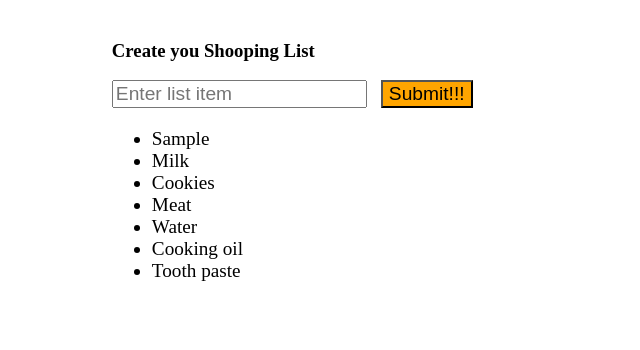
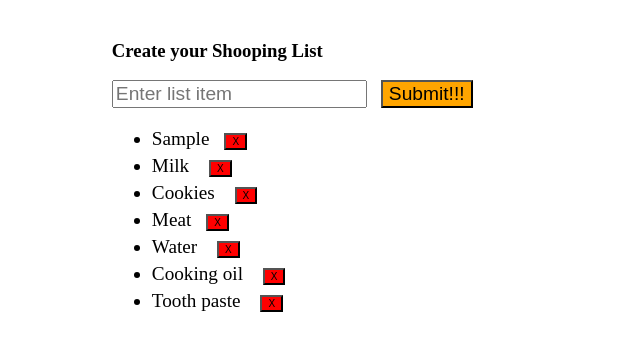
Before and after one commit to oudia15/Simple-Js-shooping-list, a plain HTML site: page index.html in a window 1280 px wide. Both pictures are taken after typing "Sample" into the empty fields and a click on the button "Submit!!!". Shown: the part 128-478 px from the top of the page, without its empty margins (319-959 px from the left). Drawn offline with Linux system fonts and the light colour scheme.

Commit message:
Ability to delete or mark as done added

```diff
--- a/index.html
+++ b/index.html
@@ -10,7 +10,7 @@
       <h1> Shooping list </h1>
       <p id="alert"></p>
 
-      <h3> Create you Shooping List </h3>
+      <h3> Create your Shooping List </h3>
 
       <div class="">
         <input type="text" name="" value="" placeholder="Enter list item" id="input">
@@ -18,12 +18,12 @@
       </div>
 
       <ul>
-        <li> Milk </li>
-        <li> Cookies </li>
-        <li> Meat </li>
-        <li> Water </li>
-        <li> Cooking oil </li>
-        <li> Tooth paste </li>
+        <li> Milk <button class="delete">X</button></li>
+        <li> Cookies <button class="delete">X</button></li>
+        <li> Meat<button class="delete">X</button> </li>
+        <li> Water <button class="delete">X</button></li>
+        <li> Cooking oil <button class="delete">X</button></li>
+        <li> Tooth paste <button class="delete">X</button></li>
       </ul>
 
     </div>
--- a/script.js
+++ b/script.js
@@ -3,6 +3,8 @@ var input = document.querySelector('#input');
 var ul = document.querySelector('ul');
 var h1 = document.querySelector('h1');
 var alert = document.querySelector('#alert');
+var lists = document.querySelectorAll('li');
+var deleteBtns = document.querySelectorAll('.delete');
 
 btn.addEventListener("click", handleSubmit);
 
@@ -12,10 +14,28 @@ input.addEventListener("keypress", (event) => {
   }
 });
 
+lists.forEach((li) => {
+  li.addEventListener("click", () => {
+      li.classList.toggle('done');
+  });
+});
+
+deleteBtns.forEach((btn) => {
+  btn.addEventListener("click", () => {
+      var li = btn.parentElement;
+      li.remove();
+  });
+});
+
+
 function handleSubmit() {
   if(input.value) {
     var li = document.createElement('li');
+    var deletebtn = document.createElement('button');
+    deletebtn.className = "delete";
+    deletebtn.innerText = "X"
     li.innerText = input.value;
+    li.append(deletebtn);
     ul.prepend(li);
     alert.className = 'green';
     alert.innerText = "Element added";
@@ -23,6 +43,13 @@ function handleSubmit() {
     setTimeout(()=> {
       alert.innerText= "";
     }, 2000);
+    deletebtn.addEventListener("click", () => {
+        var li = deletebtn.parentElement;
+        li.remove();
+    });
+    li.addEventListener("click", () => {
+        li.classList.toggle('done');
+    });
   } else {
     alert.className= 'reds';
     alert.innerText = "You must enter an input";
--- a/style.css
+++ b/style.css
@@ -37,6 +37,10 @@ button {
   background-color: orange;
 }
 
+li {
+  margin: 5px 0px;
+}
+
 #alert {
   color: black;
 }
@@ -52,3 +56,13 @@ button {
 .red {
   color: tomato;
 }
+
+.done {
+  text-decoration: line-through;
+}
+
+.delete {
+  background: red;
+  font-size: 10px;
+  margin-left: 15px;
+}
```
